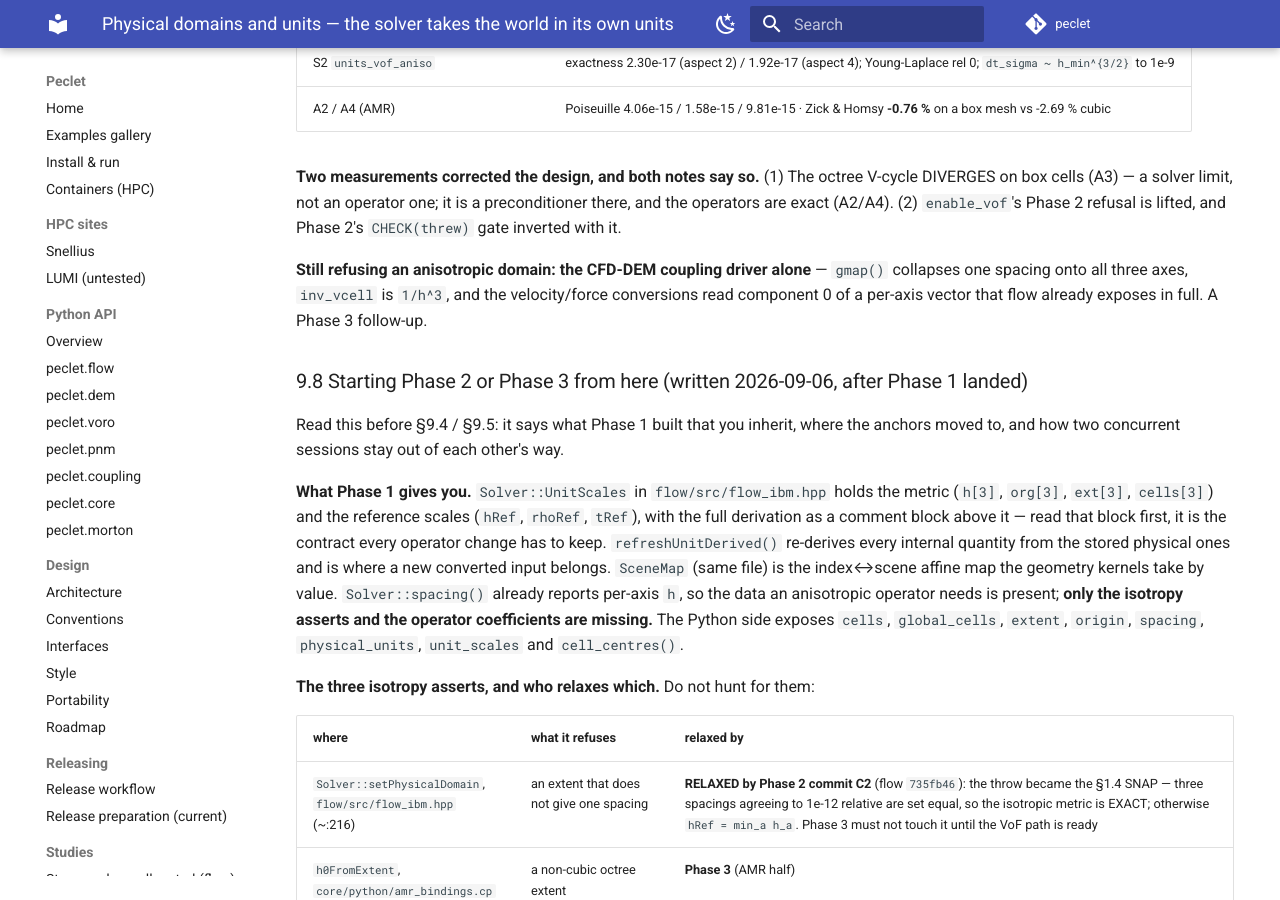
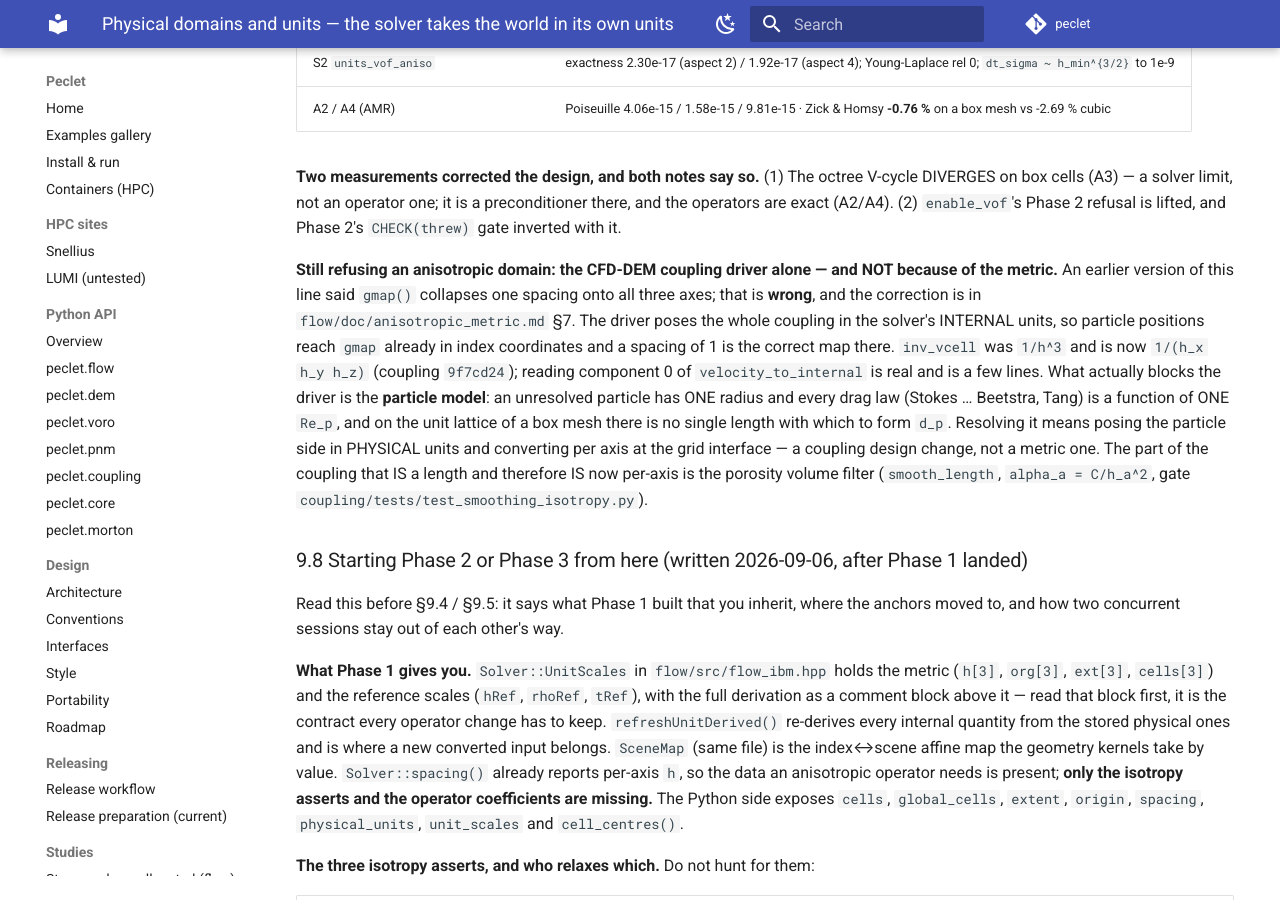
Before and after one commit to computational-chemical-engineering/peclet, an MkDocs documentation site: the page built from docs/PHYSICAL_UNITS_PLAN.md, in a window 1280 px wide and 900 px high, scrolled down 10904 px. Built offline with MkDocs 1.6.1 and Material for MkDocs 9.7.7, drawn with Linux system fonts in a browser that asks for light colours; comment, search, counter and statistics services are not loaded.

Commit message:
bump flow / coupling to the Phase 3 tips, and correct §9.5's claim about the coupling driver
flow a0b8305 carries the whole Phase 3 anisotropic-VoF half plus the correction below; coupling
9f7cd24 makes the porosity volume filter a PHYSICAL width (`smooth_length`).

PHYSICAL_UNITS_PLAN §9.5 said the CFD-DEM coupling driver still refuses an anisotropic domain
because "`gmap()` collapses one spacing onto all three axes". That is WRONG. The driver poses the
whole coupling in the solver's INTERNAL units, so particle positions reach `gmap` already in index
coordinates and a spacing of 1 is the correct map there — on a cubic mesh and on a box mesh alike.
What blocks the driver is the PARTICLE MODEL: an unresolved particle has one radius, every drag law
is a function of one `Re_p`, and the unit lattice of a box mesh has no single length with which to
form `d_p`. That is a coupling design change, not a metric one. Full correction:
flow/doc/anisotropic_metric.md §7.

Co-Authored-By: Claude Opus 5 <noreply@anthropic.com>
Claude-Session: https://claude.ai/code/session_01Ad6J2id7ig4LfsyWA17jnx

```diff
--- a/docs/PHYSICAL_UNITS_PLAN.md
+++ b/docs/PHYSICAL_UNITS_PLAN.md
@@ -422,9 +422,19 @@ on box cells (A3) — a solver limit, not an operator one; it is a preconditione
 operators are exact (A2/A4). (2) `enable_vof`'s Phase 2 refusal is lifted, and Phase 2's
 `CHECK(threw)` gate inverted with it.
 
-**Still refusing an anisotropic domain: the CFD-DEM coupling driver alone** — `gmap()` collapses
-one spacing onto all three axes, `inv_vcell` is `1/h^3`, and the velocity/force conversions read
-component 0 of a per-axis vector that flow already exposes in full. A Phase 3 follow-up.
+**Still refusing an anisotropic domain: the CFD-DEM coupling driver alone — and NOT because of the
+metric.** An earlier version of this line said `gmap()` collapses one spacing onto all three axes;
+that is **wrong**, and the correction is in `flow/doc/anisotropic_metric.md` §7. The driver poses
+the whole coupling in the solver's INTERNAL units, so particle positions reach `gmap` already in
+index coordinates and a spacing of 1 is the correct map there. `inv_vcell` was `1/h^3` and is now
+`1/(h_x h_y h_z)` (coupling `9f7cd24`); reading component 0 of `velocity_to_internal` is real and
+is a few lines. What actually blocks the driver is the **particle model**: an unresolved particle
+has ONE radius and every drag law (Stokes … Beetstra, Tang) is a function of ONE `Re_p`, and on the
+unit lattice of a box mesh there is no single length with which to form `d_p`. Resolving it means
+posing the particle side in PHYSICAL units and converting per axis at the grid interface — a
+coupling design change, not a metric one. The part of the coupling that IS a length and therefore
+IS now per-axis is the porosity volume filter (`smooth_length`, `alpha_a = C/h_a^2`, gate
+`coupling/tests/test_smoothing_isotropy.py`).
 
 ### 9.8 Starting Phase 2 or Phase 3 from here (written 2026-09-06, after Phase 1 landed)
 
```
